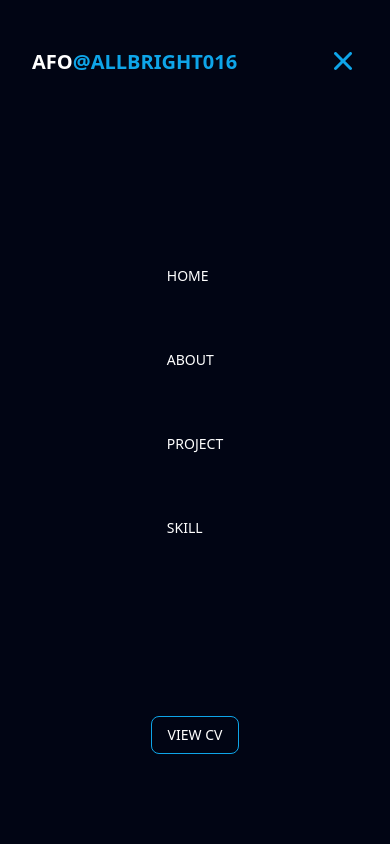
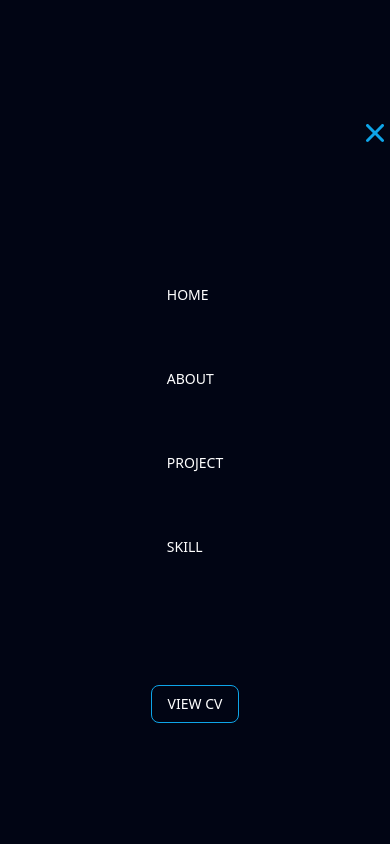
Before and after one commit to allbrightrof/latestportfol, a React (Vite) app: page / in a window 390 px wide. Both pictures are taken after a click on the button 343 px from the left and 62 px from the top of the page. Shown: the top 844 px of the page. Built offline with nearby package versions, Linux system fonts and the light colour scheme.

Commit message:
latest update

```diff
--- a/src/components/Navbar.jsx
+++ b/src/components/Navbar.jsx
@@ -39,8 +39,13 @@ function Navbar() {
           </button>
         </div>
  {menuOpen &&  (
-        <div className="md:hidden justify-evenly top-20 left-0 h-screen fixed w-full bg-[#010514]  text-white flex flex-col items-center">
-
+        <div className="md:hidden justify-evenly top-0 left-0 z-50 h-screen fixed w-full bg-[#010514]  text-white flex flex-col items-center">
+          {/* CLOSE BUTTON */}
+    <div className="w-full flex justify-end p-">
+      <button onClick={() => setMenuOpen(false)}>
+        <FontAwesomeIcon icon={faTimes} className="text-2xl text-[#0EA5E9]" />
+      </button>
+    </div>
       <ul className="flex justify-between pt-2 flex-col gap-12 text-sm font-medium">
         <li className="cursor-pointer hover:bg-[#0EA5E9] py-2 px-3 rounded-lg transform transition-all duration-700 hover:scale-105
     active:scale-150">HOME</li>
```
